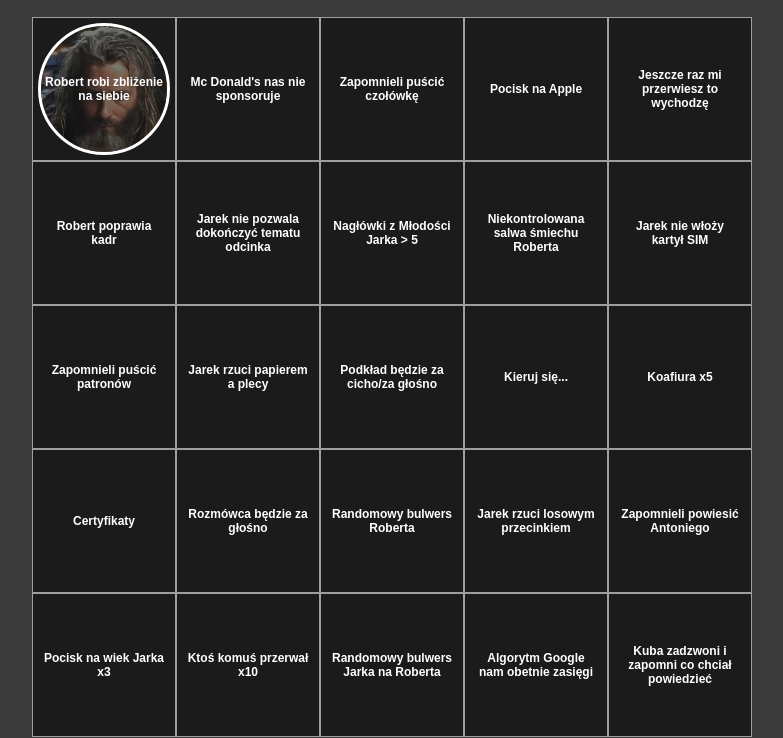
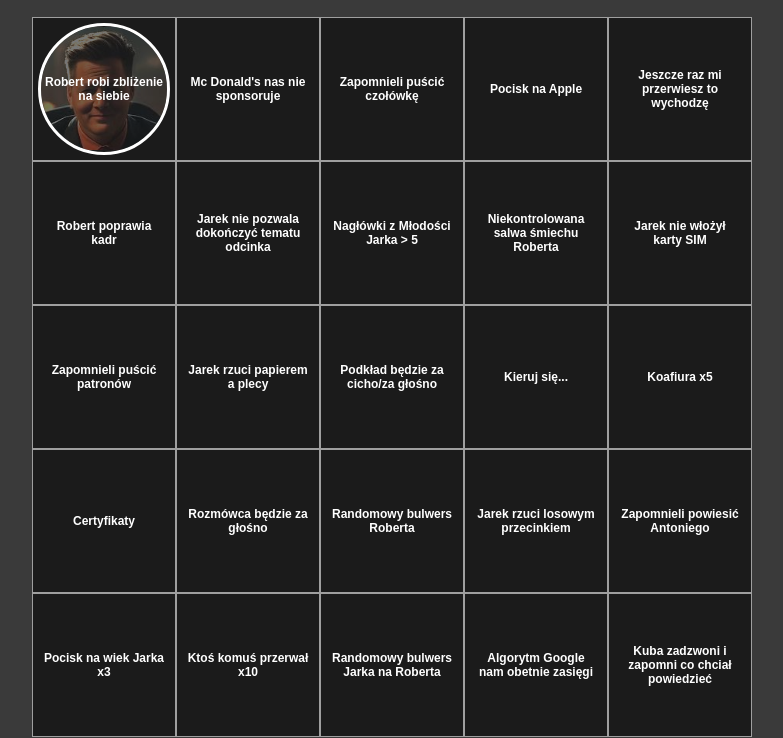
Before and after one commit to squerty0/bingo, a plain HTML site: page index.html in a window 1280 px wide. Both pictures are taken after a click on the label "Robert robi zbliżenie na siebie". Shown: the part 62-800 px from the top of the page, without its empty margins (248-1031 px from the left). Drawn offline with Linux system fonts and the light colour scheme.

Commit message:
Add files via upload

```diff
--- a/index.html
+++ b/index.html
@@ -39,6 +39,7 @@
             position: relative;
             overflow: hidden;
             background-color:  rgb(27, 27, 27);
+            transition: background-color 0.4s ease-in-out;
         }
 
         .bingo-cell > label{
@@ -83,7 +84,8 @@
             right: 5px;
             left: 5px;
             opacity: 0;
-            transition: opacity 0.4s ease-in-out;
+            transform: rotateZ(180deg);
+            transition: all 0.4s ease-in-out;
         }
 
         .checked-box img{
@@ -94,6 +96,7 @@
 
         input[type=checkbox]:checked ~ .checked-box{
             opacity: 1;
+            transform: rotateZ(0deg);
         }
 
         @media screen and (max-width: 720px) {
@@ -122,31 +125,31 @@
 <body>
     <h1>Zbójcerzowe bingo</h1>
     <div class="bingo-sheet">
-        <div class="bingo-cell"><input type="checkbox" id="cb-01"/><label for="cb-01"></label><div class="checked-box"><img src="robert.JPG"/></div></div>
-        <div class="bingo-cell"><input type="checkbox" id="cb-02"/><label for="cb-02"></label><div class="checked-box"><img src="jarek.JPG"/></div></div>
-        <div class="bingo-cell"><input type="checkbox" id="cb-03"/><label for="cb-03"></label><div class="checked-box"><img src="robert.JPG"/></div></div>
-        <div class="bingo-cell"><input type="checkbox" id="cb-04"/><label for="cb-04"></label><div class="checked-box"><img src="jarek.JPG"/></div></div>
-        <div class="bingo-cell"><input type="checkbox" id="cb-05"/><label for="cb-05"></label><div class="checked-box"><img src="robert.JPG"/></div></div>
-        <div class="bingo-cell"><input type="checkbox" id="cb-06"/><label for="cb-06"></label><div class="checked-box"><img src="jarek.JPG"/></div></div>
-        <div class="bingo-cell"><input type="checkbox" id="cb-07"/><label for="cb-07"></label><div class="checked-box"><img src="robert.JPG"/></div></div>
-        <div class="bingo-cell"><input type="checkbox" id="cb-08"/><label for="cb-08"></label><div class="checked-box"><img src="jarek.JPG"/></div></div>
-        <div class="bingo-cell"><input type="checkbox" id="cb-09"/><label for="cb-09"></label><div class="checked-box"><img src="robert.JPG"/></div></div>
-        <div class="bingo-cell"><input type="checkbox" id="cb-10"/><label for="cb-10"></label><div class="checked-box"><img src="jarek.JPG"/></div></div>
-        <div class="bingo-cell"><input type="checkbox" id="cb-11"/><label for="cb-11"></label><div class="checked-box"><img src="robert.JPG"/></div></div>
-        <div class="bingo-cell"><input type="checkbox" id="cb-12"/><label for="cb-12"></label><div class="checked-box"><img src="jarek.JPG"/></div></div>
-        <div class="bingo-cell"><input type="checkbox" id="cb-13"/><label for="cb-13"></label><div class="checked-box"><img src="robert.JPG"/></div></div>
-        <div class="bingo-cell"><input type="checkbox" id="cb-14"/><label for="cb-14"></label><div class="checked-box"><img src="jarek.JPG"/></div></div>
-        <div class="bingo-cell"><input type="checkbox" id="cb-15"/><label for="cb-15"></label><div class="checked-box"><img src="robert.JPG"/></div></div>
-        <div class="bingo-cell"><input type="checkbox" id="cb-16"/><label for="cb-16"></label><div class="checked-box"><img src="jarek.JPG"/></div></div>
-        <div class="bingo-cell"><input type="checkbox" id="cb-17"/><label for="cb-17"></label><div class="checked-box"><img src="robert.JPG"/></div></div>
-        <div class="bingo-cell"><input type="checkbox" id="cb-18"/><label for="cb-18"></label><div class="checked-box"><img src="jarek.JPG"/></div></div>
-        <div class="bingo-cell"><input type="checkbox" id="cb-19"/><label for="cb-19"></label><div class="checked-box"><img src="robert.JPG"/></div></div>
-        <div class="bingo-cell"><input type="checkbox" id="cb-20"/><label for="cb-20"></label><div class="checked-box"><img src="jarek.JPG"/></div></div>
-        <div class="bingo-cell"><input type="checkbox" id="cb-21"/><label for="cb-21"></label><div class="checked-box"><img src="robert.JPG"/></div></div>
-        <div class="bingo-cell"><input type="checkbox" id="cb-22"/><label for="cb-22"></label><div class="checked-box"><img src="jarek.JPG"/></div></div>
-        <div class="bingo-cell"><input type="checkbox" id="cb-23"/><label for="cb-23"></label><div class="checked-box"><img src="robert.JPG"/></div></div>
-        <div class="bingo-cell"><input type="checkbox" id="cb-24"/><label for="cb-24"></label><div class="checked-box"><img src="jarek.JPG"/></div></div>
-        <div class="bingo-cell"><input type="checkbox" id="cb-25"/><label for="cb-25"></label><div class="checked-box"><img src="robert.JPG"/></div></div>
+        <div class="bingo-cell"><input type="checkbox" id="cb-01"/><label for="cb-01"></label><div class="checked-box"><img/></div></div>
+        <div class="bingo-cell"><input type="checkbox" id="cb-02"/><label for="cb-02"></label><div class="checked-box"><img/></div></div>
+        <div class="bingo-cell"><input type="checkbox" id="cb-03"/><label for="cb-03"></label><div class="checked-box"><img/></div></div>
+        <div class="bingo-cell"><input type="checkbox" id="cb-04"/><label for="cb-04"></label><div class="checked-box"><img/></div></div>
+        <div class="bingo-cell"><input type="checkbox" id="cb-05"/><label for="cb-05"></label><div class="checked-box"><img/></div></div>
+        <div class="bingo-cell"><input type="checkbox" id="cb-06"/><label for="cb-06"></label><div class="checked-box"><img/></div></div>
+        <div class="bingo-cell"><input type="checkbox" id="cb-07"/><label for="cb-07"></label><div class="checked-box"><img/></div></div>
+        <div class="bingo-cell"><input type="checkbox" id="cb-08"/><label for="cb-08"></label><div class="checked-box"><img/></div></div>
+        <div class="bingo-cell"><input type="checkbox" id="cb-09"/><label for="cb-09"></label><div class="checked-box"><img/></div></div>
+        <div class="bingo-cell"><input type="checkbox" id="cb-10"/><label for="cb-10"></label><div class="checked-box"><img/></div></div>
+        <div class="bingo-cell"><input type="checkbox" id="cb-11"/><label for="cb-11"></label><div class="checked-box"><img/></div></div>
+        <div class="bingo-cell"><input type="checkbox" id="cb-12"/><label for="cb-12"></label><div class="checked-box"><img/></div></div>
+        <div class="bingo-cell"><input type="checkbox" id="cb-13"/><label for="cb-13"></label><div class="checked-box"><img/></div></div>
+        <div class="bingo-cell"><input type="checkbox" id="cb-14"/><label for="cb-14"></label><div class="checked-box"><img/></div></div>
+        <div class="bingo-cell"><input type="checkbox" id="cb-15"/><label for="cb-15"></label><div class="checked-box"><img/></div></div>
+        <div class="bingo-cell"><input type="checkbox" id="cb-16"/><label for="cb-16"></label><div class="checked-box"><img/></div></div>
+        <div class="bingo-cell"><input type="checkbox" id="cb-17"/><label for="cb-17"></label><div class="checked-box"><img/></div></div>
+        <div class="bingo-cell"><input type="checkbox" id="cb-18"/><label for="cb-18"></label><div class="checked-box"><img/></div></div>
+        <div class="bingo-cell"><input type="checkbox" id="cb-19"/><label for="cb-19"></label><div class="checked-box"><img/></div></div>
+        <div class="bingo-cell"><input type="checkbox" id="cb-20"/><label for="cb-20"></label><div class="checked-box"><img/></div></div>
+        <div class="bingo-cell"><input type="checkbox" id="cb-21"/><label for="cb-21"></label><div class="checked-box"><img/></div></div>
+        <div class="bingo-cell"><input type="checkbox" id="cb-22"/><label for="cb-22"></label><div class="checked-box"><img/></div></div>
+        <div class="bingo-cell"><input type="checkbox" id="cb-23"/><label for="cb-23"></label><div class="checked-box"><img/></div></div>
+        <div class="bingo-cell"><input type="checkbox" id="cb-24"/><label for="cb-24"></label><div class="checked-box"><img/></div></div>
+        <div class="bingo-cell"><input type="checkbox" id="cb-25"/><label for="cb-25"></label><div class="checked-box"><img/></div></div>
     </div>
 
     <script>
@@ -158,7 +161,7 @@
             "Jarek rzuci papierem a plecy",
             "Mc Donald's nas nie sponsoruje",
             "Ktoś komuś przerwał x10",
-            "Jarek nie włoży kartył SIM",
+            "Jarek nie włożył karty SIM",
             "Robert poprawia kadr",
             "Koafiura x5",
             "Zapomnieli puścić czołówkę",
@@ -189,14 +192,34 @@
             "357"
         );
 
+        var imgs = Array(
+            "robert.JPG",
+            "robert1.JPG",
+            "robert2.JPG",
+            "jarek.JPG",
+            "jarek1.JPG",
+            "jarek2.JPG"
+        );
+
+        var lastImg = imgs.length;
+
         var bingoOptionCpy = bingoOptions;
 
         var bingoCells = document.querySelectorAll(".bingo-cell > label");
+        var bingoImgs = document.querySelectorAll(".bingo-cell img");
 
         bingoCells.forEach(cell => {
             var index = rangedRandom(0, bingoOptions.length - 1);
             cell.innerHTML = bingoOptions[index];
             bingoOptions.splice(index, 1);
+        });
+
+        bingoImgs.forEach(img => {
+            var index = rangedRandom(0, imgs.length - 1);
+            while(index == lastImg) index = rangedRandom(0, imgs.length - 1);
+            lastImg = index;
+            img.src = imgs[index];
+
         });
 
         function rangedRandom(min, max) {
```
Also changed, not shown: jarek1.JPG (added), jarek2.JPG (added), robert1.JPG (added), robert2.JPG (added).
